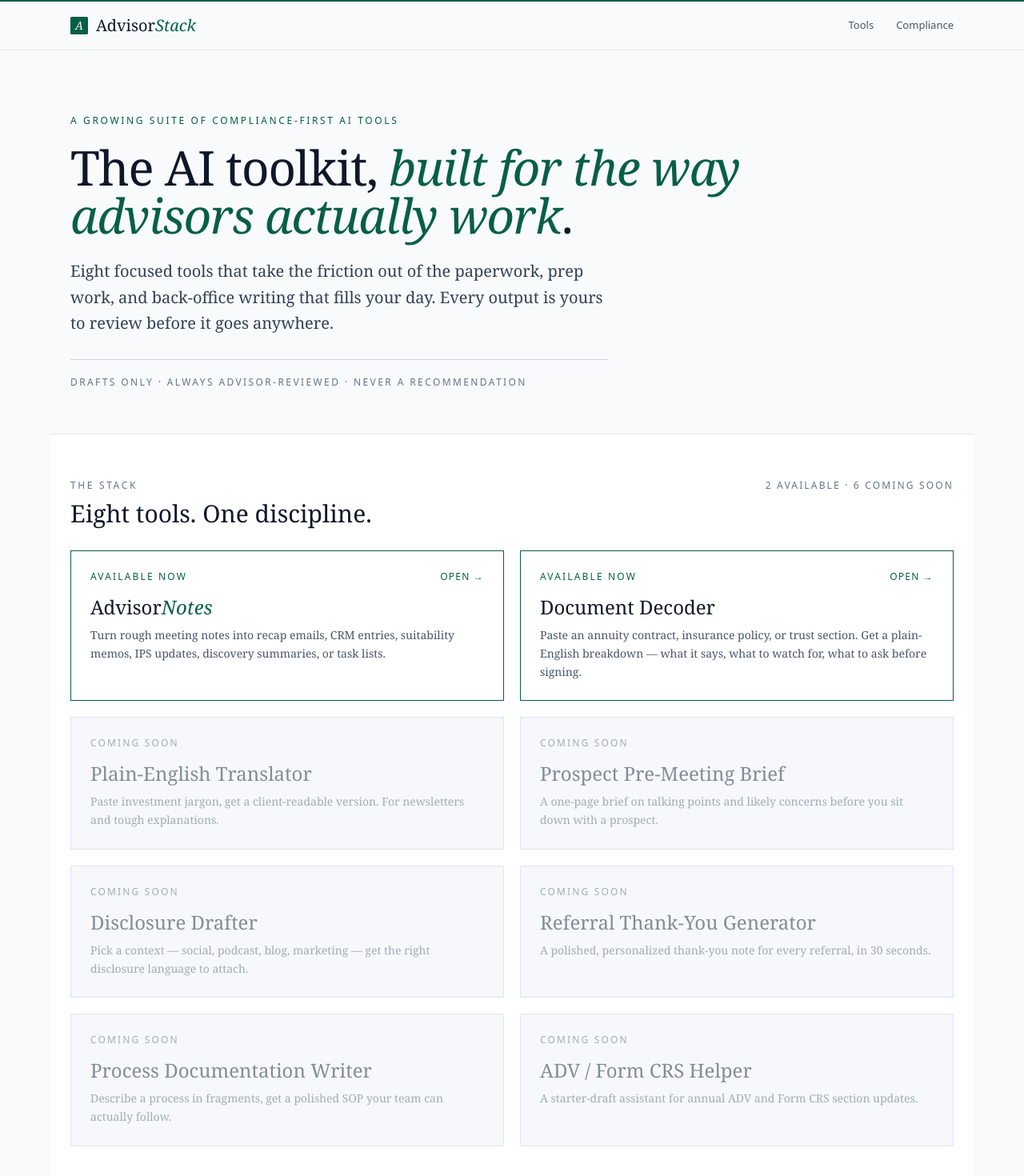
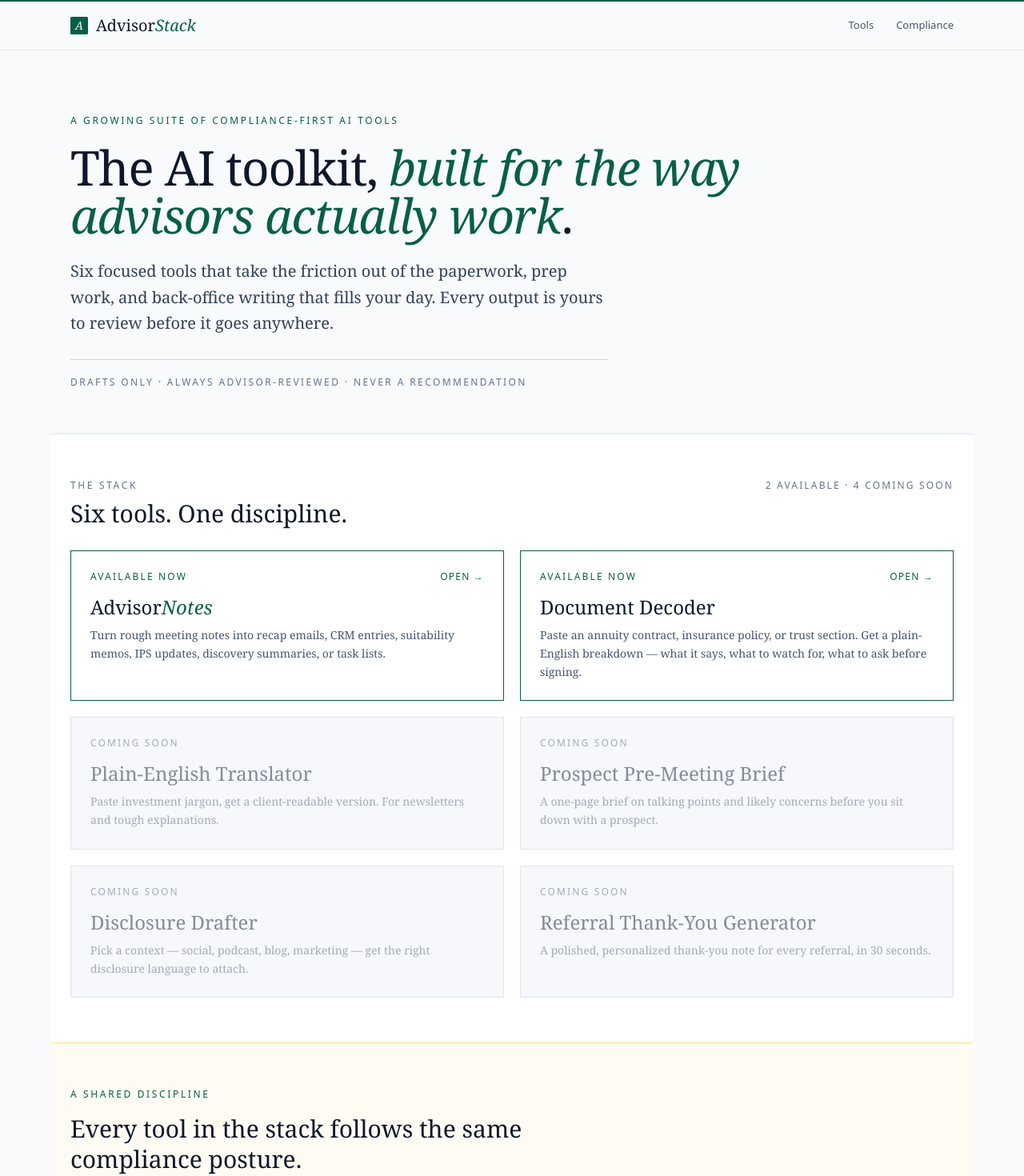
Before and after one commit to lantsmansam130/Advisor-App, a React (Vite) app: page / in a window 1280 px wide. Shown: the top 1470 px of the page at 80% size. Built offline with nearby package versions, Linux system fonts and the light colour scheme.

Commit message:
Remove Process Documentation Writer and ADV/Form CRS from tools grid
Co-Authored-By: Claude Opus 4.7 (1M context) <noreply@anthropic.com>

```diff
--- a/src/StackHomePage.jsx
+++ b/src/StackHomePage.jsx
@@ -77,18 +77,6 @@ const TOOLS = [
     description: "A polished, personalized thank-you note for every referral, in 30 seconds.",
     available: false,
   },
-  {
-    id: "process",
-    name: "Process Documentation Writer",
-    description: "Describe a process in fragments, get a polished SOP your team can actually follow.",
-    available: false,
-  },
-  {
-    id: "adv",
-    name: "ADV / Form CRS Helper",
-    description: "A starter-draft assistant for annual ADV and Form CRS section updates.",
-    available: false,
-  },
 ];
 
 const availableCount = TOOLS.filter((t) => t.available).length;
@@ -129,7 +117,7 @@ export default function StackHomePage() {
             The AI toolkit, <span className="italic text-emerald-800">built for the way advisors actually work</span>.
           </h1>
           <p className="text-xl text-slate-700 leading-relaxed max-w-2xl mb-7" style={{ fontFamily: "Georgia, serif" }}>
-            Eight focused tools that take the friction out of the paperwork, prep work, and back-office writing that fills your day. Every output is yours to review before it goes anywhere.
+            Six focused tools that take the friction out of the paperwork, prep work, and back-office writing that fills your day. Every output is yours to review before it goes anywhere.
           </p>
           <div className="text-xs uppercase tracking-[0.2em] text-slate-500 pt-5 border-t border-slate-300 max-w-2xl" style={{ fontFamily: "system-ui" }}>
             Drafts only · Always advisor-reviewed · Never a recommendation
@@ -143,7 +131,7 @@ export default function StackHomePage() {
               <div>
                 <div className="text-xs uppercase tracking-[0.22em] text-slate-500 mb-2" style={{ fontFamily: "system-ui" }}>The stack</div>
                 <h2 className="text-3xl text-slate-900 leading-tight" style={{ fontFamily: "Georgia, serif", fontWeight: 400 }}>
-                  Eight tools. One discipline.
+                  Six tools. One discipline.
                 </h2>
               </div>
               <div className="text-xs uppercase tracking-[0.18em] text-slate-500" style={{ fontFamily: "system-ui" }}>
```
